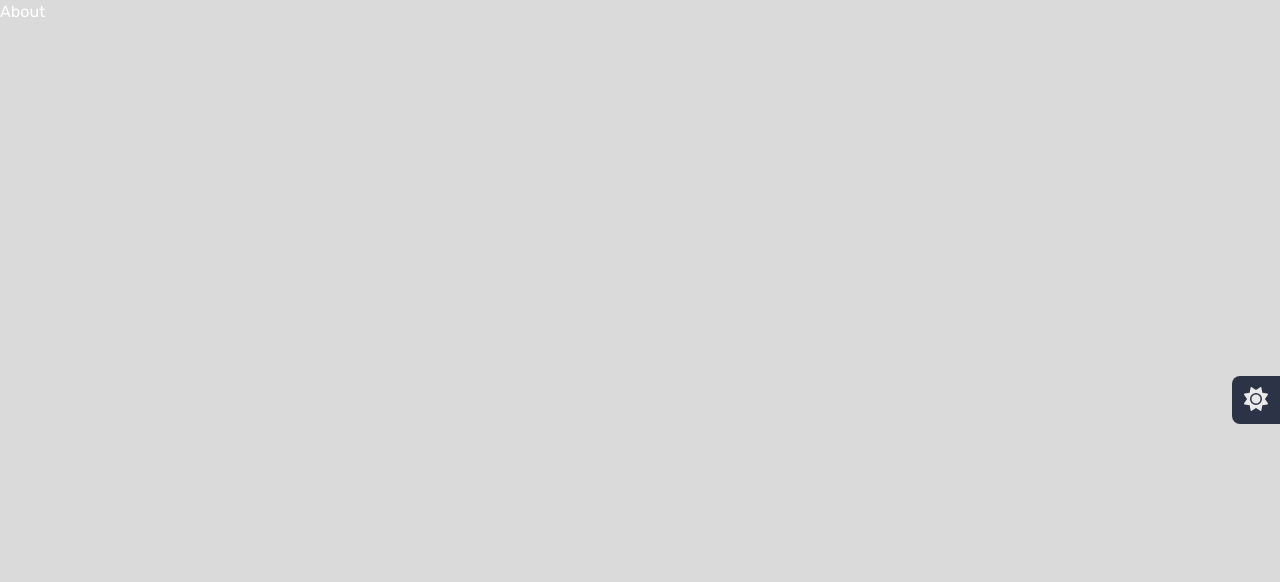
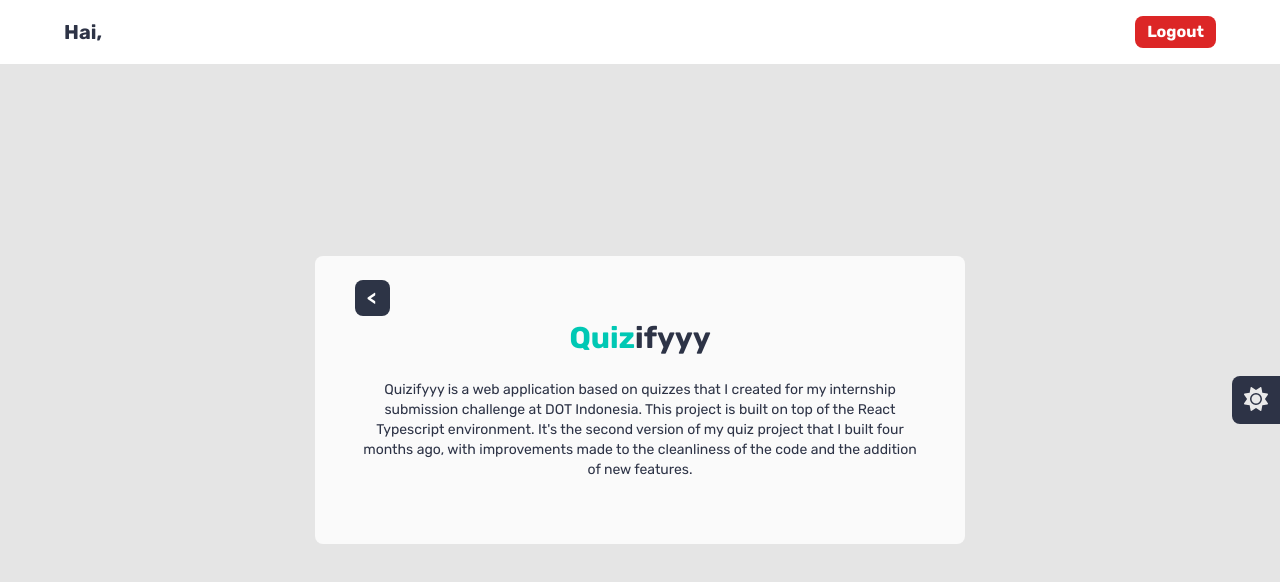
Before and after one commit to Kurniakun17/Animanga-Quiz, a React (Vite) app: page /about in a window 1280 px wide. Shown: the top 582 px of the page. Built offline with nearby package versions, Linux system fonts and the light colour scheme.

Commit message:
adding about page

```diff
--- a/src/App.tsx
+++ b/src/App.tsx
@@ -14,6 +14,7 @@ import {
 } from './utils/localStorageUtils';
 import { HighScore } from './pages/HighScore';
 import { About } from './pages/About';
+import { NotFound } from './pages/NotFound';
 
 function App() {
   const [user, setUser] = useState<string>(() => getUserFromLocalStorage());
@@ -41,10 +42,9 @@ function App() {
   };
 
   return (
-    <div className="bg-[#dadada] dark:bg-[#080B15] h-screen text-white font-rubik">
-      <div className="absolute top-[50%] right-0 translate-y-[-50%]">
+    <div className="bg-[#e5e5e5] dark:bg-[#080B15] h-screen text-white font-rubik">
       <button
-          className="bg-[#2d3346] dark:bg-[#eaeaea] text-[#eaeaea] dark:text-black px-2 py-1 rounded-l-lg sm:text-xl lg:text-2xl lg:px-3 lg:py-2"
+        className="absolute top-[50%] right-0 z-50 translate-y-[-50%] bg-[#2d3346] dark:bg-[#eaeaea] text-[#eaeaea] dark:text-black px-2 py-1 rounded-l-lg sm:text-xl lg:text-2xl lg:px-3 lg:py-2"
         onClick={onThemeHandler}
       >
         {theme === 'dark' ? (
@@ -53,7 +53,6 @@ function App() {
           <FontAwesomeIcon icon={faSun} />
         )}
       </button>
-      </div>
       <Routes>
         <Route
           path="/"
@@ -96,7 +95,17 @@ function App() {
           }
         ></Route>
         <Route path="/high-score" element={<HighScore></HighScore>}></Route>
-        <Route path="/about" element={<About></About>}></Route>
+        <Route
+          path="/about"
+          element={
+            <About
+              user={user}
+              setUser={setUser}
+              setQuizResult={setQuizResult}
+            ></About>
+          }
+        ></Route>
+        <Route path="*" element={<NotFound></NotFound>}></Route>
       </Routes>
     </div>
   );
--- a/src/components/Navbar.tsx
+++ b/src/components/Navbar.tsx
@@ -23,7 +23,9 @@ export const Navbar = ({ user, setUser, setQuizResult }: NavbarProps) => {
   return (
     <div className="w-full p-4 px-0 bg-white dark:bg-[#2D3346] font-bold">
       <div className="flex justify-between items-center w-[90%] m-auto">
-        <h2 className="text-[#2d3346] dark:text-white lg:text-xl">Hai, {user}</h2>
+        <h2 className="text-[#2d3346] dark:text-white lg:text-xl">
+          Hai, {user}
+        </h2>
         <button
           className="px-3 py-1 bg-red-600 rounded-lg"
           onClick={onLogoutHandler}
--- a/src/pages/About.tsx
+++ b/src/pages/About.tsx
@@ -1,7 +1,49 @@
-import React from 'react'
+/* eslint-disable react/no-unescaped-entities */
+import React from 'react';
+import { useNavigate } from 'react-router-dom';
+import { Navbar } from '../components/Navbar';
+import type * as I from '../utils/interfaces';
 
-export const About = () => {
+interface AboutProps {
+  user: string;
+  setUser: React.Dispatch<React.SetStateAction<string>>;
+  setQuizResult: React.Dispatch<React.SetStateAction<I.QuizResultProps>>;
+}
+
+export const About = ({ user, setUser, setQuizResult }: AboutProps) => {
+  const navigate = useNavigate();
+
+  const onBackHandler = () => {
+    navigate('/main-menu');
+  };
   return (
-    <div>About</div>
-  )
-}
+    <div className="relative h-screen">
+      <Navbar
+        user={user}
+        setUser={setUser}
+        setQuizResult={setQuizResult}
+      ></Navbar>
+      <div className="absolute top-[50%] left-[50%] translate-x-[-50%] translate-y-[-50%] w-full flex justify-center items-center">
+        <div className="absolute flex flex-col rounded-lg p-10 py-16 justify-center items-center bg-[#fafafa] dark:bg-[#2D3346] text-center w-[80%] max-w-[650px] gap-6">
+          <button
+            className="absolute top-6 left-10 w-fit self-start px-3 md:text-lg pr-3.5 py-1 bg-[#2d3446] dark:bg-white dark:text-[#2d3446]  rounded-lg font-bold"
+            onClick={onBackHandler}
+          >
+            {'<'}
+          </button>
+          <h1 className="font-bold text-2xl md:text-3xl text-[#00C8B4] text-center">
+            Quiz<span className="text-[#2d3346] dark:text-white">ifyyy</span>
+          </h1>
+          <p className="text-sm text-[#2d3346] dark:text-white">
+            Quizifyyy is a web application based on quizzes that I created for
+            my internship submission challenge at DOT Indonesia. This project is
+            built on top of the React Typescript environment. It's the second
+            version of my quiz project that I built four months ago, with
+            improvements made to the cleanliness of the code and the addition of
+            new features.
+          </p>
+        </div>
+      </div>
+    </div>
+  );
+};
--- a/src/pages/HighScore.tsx
+++ b/src/pages/HighScore.tsx
@@ -5,6 +5,7 @@ import { type QuizResultProps } from '../utils/interfaces';
 
 interface HighScoreProps extends QuizResultProps {
   date: string;
+  user: string;
   score: number;
 }
 
@@ -52,6 +53,7 @@ export const HighScore = () => {
               <thead>
                 <tr className="bg-[#2d3346]">
                   <th className="p-3 text-xs md:text-base">Date</th>
+                  <th className="p-3 text-xs md:text-base">User</th>
                   <th className="p-3 text-xs md:text-base">Correct</th>
                   <th className="p-3 text-xs md:text-base">Wrong</th>
                   <th className="p-3 text-xs md:text-base">Unanswered</th>
@@ -69,6 +71,9 @@ export const HighScore = () => {
                       <tr key={`highscore-${index}`}>
                         <td className="p-3 text-[10px] md:text-sm bg-slate-600">
                           {data.date}
+                        </td>
+                        <td className="p-3 text-[10px] md:text-sm bg-slate-600">
+                          {data.user}
                         </td>
                         <td className="p-3 text-[10px] md:text-sm bg-slate-600">
                           {data.correct}
--- /dev/null
+++ b/src/pages/NotFound.tsx
@@ -0,0 +1,23 @@
+import React from 'react';
+import { useNavigate } from 'react-router-dom';
+
+export const NotFound = () => {
+  const navigate = useNavigate();
+
+  const onClickHandler = () => {
+    navigate('/main-menu');
+  };
+
+  return (
+    <div className="flex flex-col h-screen justify-center items-center gap-12 text-center">
+      <h1 className="text-2xl font-bold">404 Not Found :(</h1>
+      <button
+        className=" bg-[#2D3346] rounded-xl  rounded-b-xl font-bold border-b-[4px] border-b-[#00C8B4] active:translate-y-1 w-fit
+        py-3 px-6"
+        onClick={onClickHandler}
+      >
+        Back To Main Menu
+      </button>
+    </div>
+  );
+};
--- a/src/pages/Play.tsx
+++ b/src/pages/Play.tsx
@@ -46,10 +46,6 @@ export const Play = ({ user, setUser, setQuizResult }: PlayProps) => {
 
   const isTimeOut = () => {
     localStorage.removeItem('countdown');
-    setQuizResult((prev) => {
-      const unAnswered = 10 - (prev.correct + prev.wrong);
-      return { ...prev, unAnswered };
-    });
     navigate('/result');
   };
 
--- a/src/pages/Result.tsx
+++ b/src/pages/Result.tsx
@@ -35,12 +35,13 @@ export const Result = ({
     resetQuizResult(setQuizResult);
     const currentScore = {
       ...quizResult,
+      user,
       score: quizResult.correct * 10,
       date: generateDate(),
     };
-    let HighScore = getHighScoreFromLocalStorage();
-    HighScore = [...HighScore, currentScore];
-    localStorage.setItem('highscore', JSON.stringify(HighScore));
+    let highScoreHistory = getHighScoreFromLocalStorage();
+    highScoreHistory = [...highScoreHistory, currentScore];
+    localStorage.setItem('highscore', JSON.stringify(highScoreHistory));
     clicked === 'play again' ? navigate('/play') : navigate('/main-menu');
   };
 
@@ -52,9 +53,9 @@ export const Result = ({
             Score: {quizResult.correct * 10}/100
           </h1>
           <div className="flex flex-col gap-2">
+            <h2 className="text-gray-300">{`Answered ${quizResult.correct + quizResult.wrong}`}</h2>
             <h2 className="text-[#00C8B4]">{`Correct ${quizResult.correct}`}</h2>
             <h2 className="text-red-500">{`Wrong ${quizResult.wrong}`}</h2>
-            <h2 className="text-gray-300">{`Unanswered ${quizResult.unAnswered}`}</h2>
           </div>
           <button
             className="font-bold bg-[#00C8B4] rounded-md w-full py-2"
--- a/src/utils/helpers.ts
+++ b/src/utils/helpers.ts
@@ -38,7 +38,7 @@ export const shuffleArray = (array: string[]) => {
 
 export const generateDate = () => {
   const date = new Date();
-  return `${date.getFullYear()}-${date.getMonth()}-${date.getDate()}`
+  return `${date.getDate()}-${date.getMonth()}-${date.getFullYear()}`;
 }
 
 export const colorVariants = {
--- a/src/utils/localStorageUtils.ts
+++ b/src/utils/localStorageUtils.ts
@@ -1,3 +1,5 @@
+import { HighScore } from "../pages/HighScore";
+
 export const getUserFromLocalStorage = () => {
   const storedUser = localStorage.getItem('user');
   const defaultUser = storedUser != null ? storedUser : '';
@@ -33,25 +35,26 @@ export const getResultFromLocalStorage = () => {
 };
 
 export const getIndexFromLocalStorage = () => {
-  const storedCountdown = localStorage.getItem('index');
-  if (storedCountdown !== null) {
-    return parseInt(storedCountdown);
+  const storedIndex = localStorage.getItem('index');
+  if (storedIndex !== null) {
+    return parseInt(storedIndex);
   }
   return 0;
 };
 
+
 export const getHighScoreFromLocalStorage = () => {
-  const storedCountdown = localStorage.getItem('highscore');
-  if (storedCountdown !== null) {
-    return JSON.parse(storedCountdown);
+  const storedHighScore = localStorage.getItem('highscore');
+  if (storedHighScore !== null ) {
+    return JSON.parse(storedHighScore);
   }
   return [];
 };
 
 export const getThemeFromLocalStorage = () => {
-  const storedCountdown = localStorage.getItem('theme');
-  if (storedCountdown !== null) {
-    return storedCountdown;
+  const storedTheme = localStorage.getItem('theme');
+  if (storedTheme !== null) {
+    return storedTheme;
   }
   if (window.matchMedia('(prefers-color-scheme: dark)').matches) {
     localStorage.setItem('theme', 'dark');
```
Lines whose indentation alone changed are shown as unchanged.
